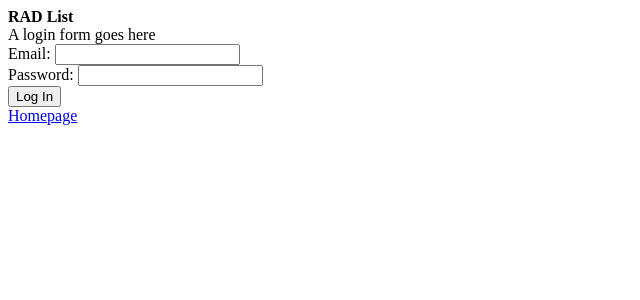
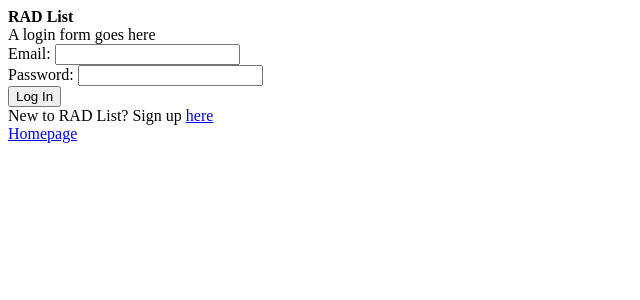
Before and after one commit to al-codes/RADList, a Flask app: page /login in a window 1280 px wide. Shown: the top 300 px of the page, without its empty margins (0-640 px from the left). Run offline with Flask 2, Linux system fonts and the light colour scheme.

```diff
--- a/templates/login.html
+++ b/templates/login.html
@@ -18,6 +18,7 @@
           </form>
         </div>
     </div>
+    New to RAD List? Sign up <a href="http://localhost:5000/signup">here</a><br>
     <a href="http://localhost:5000/">Homepage</a><br>
 
 {% endblock %}
```
